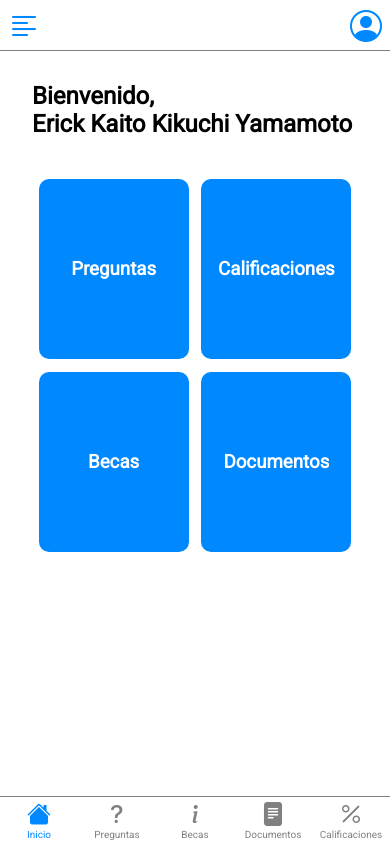
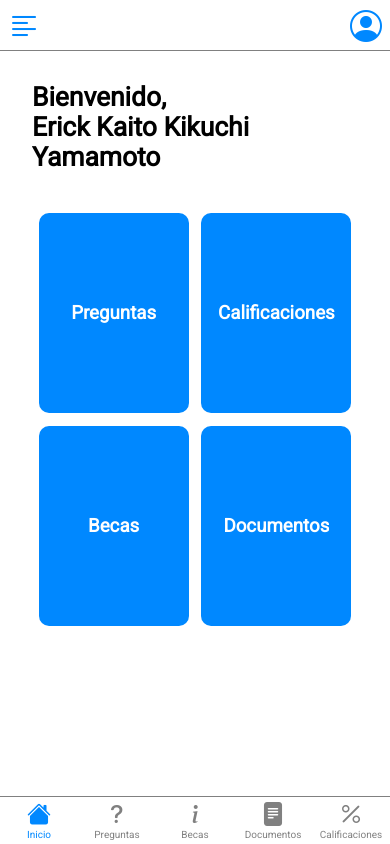
Before and after one commit to AbelTrinidadUNI/hci-pmv, a Next.js app: page / in a window 390 px wide. Built offline with nearby package versions, Linux system fonts and the light colour scheme.

Commit message:
Se agregaron los estilos para los distintos tamaños de pantalla y de agrego un margen abajo de los contenedores de las distintas paginas

```diff
--- a/components/becas/Becas.jsx
+++ b/components/becas/Becas.jsx
@@ -72,7 +72,7 @@ const Becas = () => {
 
 
     return <>
-        <div>
+        <div id='becas'>
             <div id='becas-titulo'>
                 <h2>Becas</h2>
             </div>
--- a/components/calificaciones/Calificaciones.jsx
+++ b/components/calificaciones/Calificaciones.jsx
@@ -20,7 +20,9 @@ const Calificaciones = () => {
   return (
     <>
       <div id="lista-materias-calificaciones">
-        <h2>Calificaciones</h2>
+        <div id="calificaciones-titulo">
+          <h2>Calificaciones</h2>
+        </div>
         <div id="buscador-materias">
             <input id="buscador-input" type="text" placeholder="Buscar..." onChange={(e) => setBuscador(e.target.value)}/>
         </div>
--- a/components/documentos/Documentos.jsx
+++ b/components/documentos/Documentos.jsx
@@ -45,7 +45,9 @@ const Documentos = () => {
 
     return <>
         <div id='documentos'>
-            <h2>Documentos</h2>
+            <div id='documentos-titulo'>
+                <h2>Documentos</h2>
+            </div>
             <div id='lista-documentos'>
                 {
                     documentos.map(d => <CardDocumento key={d.id} idDoc={d.id} nombre={d.nombre} precio={d.precio} tiempo={d.tiempo} addTotal={addTotal} reset={reset}/>)
--- a/pages/_app.js
+++ b/pages/_app.js
@@ -7,6 +7,8 @@ import "../styles/Calificaciones.css";
 import "../styles/Documentos.css";
 import "../styles/Becas.css";
 import "../styles/Preguntas.css";
+import "../styles/MediaQueries.css";
+
 
 export default function App({ Component, pageProps }) {
   return <Component {...pageProps} />
--- a/styles/Becas.css
+++ b/styles/Becas.css
@@ -1,5 +1,21 @@
+#becas{
+    overflow-y: auto;
+    height: calc(100vh - 100px);
+
+}
+
+#becas-titulo{
+    margin-bottom: 1rem;
+    font-size: larger;
+
+}
+
+.text-titulo-beca{
+    font-size: 1.4rem;
+}
+
 .card-beca{
-    height: 5rem;
+    min-height: 5rem;
     background-color: rgba(44, 131, 162, 1);
     margin-bottom: 1rem;
     padding: 0.5rem;
@@ -22,12 +38,17 @@
 
 .tags-card-becas{
     margin-top: 1rem;
+    display: flex;
+    flex-wrap: wrap;
 }
 
+.tags-card-becas > span {
+    margin-right: 5px;
+}
 
 .foto-perfil{
     font-size: 3.5rem;
-    width: 4rem;
+    min-width: 78px;
     height: 4rem;
     display: flex;
     align-items: center;
--- a/styles/Calificaciones.css
+++ b/styles/Calificaciones.css
@@ -1,3 +1,16 @@
+#lista-materias-calificaciones{
+    height: calc(100vh - 100px);
+    overflow-y: auto;
+}
+
+.listaMaterias{
+    margin-bottom: 20px;
+}
+
+#calificaciones-titulo{
+    font-size: larger;
+}
+
 .card-calificacion{
     height: 5rem;
     width: calc(100% - 1rem);
@@ -45,8 +58,9 @@
 }
 
 #modal-calificacion{
-    height: 22rem;
-    width: 18rem;
+    min-height: 22rem;
+    min-width: 18rem;
+    max-width: 25rem;
     background-color: rgba(44, 131, 162, 1);
     padding: 1rem;
     border-radius: 10px;
@@ -58,6 +72,16 @@
     justify-content: space-between;
     align-items: center;
     margin-bottom: 1rem;
+    min-height: 2rem;
+
+}
+
+.modal-header > h1 {
+    margin-right: 1rem;
+}
+
+.modal-header > span{
+    width: 20px;
 }
 
 .notas-modal{
@@ -67,12 +91,12 @@
 }
 
 .tipo-nota-modal{
-    font-size: 1.2rem;
+    font-size: 1.5rem;
     margin-bottom: 0.5rem;
 }
 
 .porcentaje-nota-modal{
-    font-size: 1.5rem;
+    font-size: 1.6rem;
     text-align: end;
 }
 
--- a/styles/CardInicio.css
+++ b/styles/CardInicio.css
@@ -3,16 +3,19 @@
     border: 2px solid red;
 }
  */
-#inicio{
+#inicio {
     padding: 0.5rem;
+    height: calc(100vh - 100px - 50px);
+    overflow-y: auto;
 }
 
-#saludo{
+
+#saludo {
     padding: 1rem;
     color: black;
 }
 
-#cardsInicio{
+#cardsInicio {
     /* display: grid;
     grid-template-columns: repeat(2, 0fr);
     grid-gap: 1rem;
@@ -21,9 +24,10 @@
     flex-wrap: wrap;
     justify-items: center;
     justify-content: center;
+    margin-bottom: 20px;
 }
 
-.card-inicio{
+.card-inicio {
     display: flex;
     justify-content: center;
     align-items: center;
--- a/styles/Documentos.css
+++ b/styles/Documentos.css
@@ -1,9 +1,14 @@
-#documentos>h2 {
+#documentos{
+    overflow-y: auto;
+}
+
+#documentos-titulo {
     margin-bottom: 1rem;
+    font-size: larger;
 }
 
 .card-documento {
-    height: 5rem;
+    min-height: 5rem;
     background-color: rgba(44, 131, 162, 1);
     margin-bottom: 1rem;
     padding: 0.5rem;
--- /dev/null
+++ b/styles/MediaQueries.css
@@ -0,0 +1,152 @@
+@media (min-width: 800px){
+    #preguntas, #becas, #documentos, #lista-materias-calificaciones{
+        padding-left: 10%;
+        padding-right: 10%;
+    }
+
+    #btn-doc-confirmar{
+        width: calc(100vw - 1rem - 20%);
+    }
+}
+
+@media (min-width: 1000px){
+    #preguntas, #becas, #documentos, #lista-materias-calificaciones{
+        padding-left: 20%;
+        padding-right: 20%;
+    }
+
+    #btn-doc-confirmar{
+        width: calc(100vw - 1rem - 40%);
+    }
+}
+
+@media (max-width: 2000px) {
+    .card-inicio {
+        width: 350px;
+        height: 350px;
+        font-size: 1.9rem;
+    }
+
+    #saludo{
+        font-size: 1.7rem;
+    }
+
+}
+
+@media (max-width: 1000px) {
+    .card-inicio {
+        width: 350px;
+        height: 350px;
+        font-size: 2rem;
+    }
+
+    #saludo{
+        font-size: 1.6rem;
+    }
+
+}
+
+
+@media (max-width: 800px) {
+    .card-inicio {
+        width: 280px;
+        height: 350px;
+        font-size: 1.6rem;
+    }
+    #saludo{
+        font-size: 1.5rem;
+    }
+}
+
+
+@media (max-width: 700px) {
+    .card-inicio {
+        width: 240px;
+        height: 300px;
+        font-size: 1.6rem;
+    }
+    #saludo{
+        font-size: 1.4rem;
+    }
+}
+
+@media (max-width: 610px) {
+    .card-inicio {
+        width: 180px;
+        height: 200px;
+        font-size: 1.1rem;
+    }
+
+
+}
+
+@media (max-width: 520px) {
+    .card-inicio {
+        width: 150px;
+        height: 200px;
+        font-size: 1rem;
+    }
+
+    #saludo{
+        font-size: 1.1rem;
+    }
+
+}
+
+@media (max-width: 320px) {
+    /*inicio*/
+    .card-inicio {
+        width: 200px;
+        height: 200px;
+        font-size: 1.2rem;
+    }
+
+    /*preguntas*/
+
+}
+
+
+@media only screen and (min-width: 1024px) and (min-height: 600px){
+    .card-inicio {
+        width: 350px;
+        height: 200px;
+        font-size: 2rem;
+    }
+    #saludo{
+        font-size: 1.8rem;
+    }
+}
+
+@media only screen and (min-width: 1280px) and (min-height: 700px){
+    .card-inicio {
+        width: 450px;
+        height: 250px;
+        font-size: 2rem;
+        margin-inline-end: 1rem;
+        margin-block-end: 1rem;
+    }
+
+    #saludo{
+        font-size: 1.9rem;
+    }
+}
+
+@media only screen and (min-width: 1300px) and (min-height: 820px){
+    .card-inicio {
+        width: 550px;
+        height: 250px;
+        font-size: 2rem;
+        margin-inline-end: 1rem;
+        margin-block-end: 1rem;
+    }
+
+    #saludo{
+        font-size: 1.9rem;
+    }
+}
+
+
+/*el menos 50px es para que se pueda mostrar correctamente en mi celular - soy abel xd*/
+#preguntas, #becas, #documentos, #lista-materias-calificaciones, #inicio {
+    height: calc(100vh - 100px - 50px);
+}
--- a/styles/Preguntas.css
+++ b/styles/Preguntas.css
@@ -1,3 +1,8 @@
+#preguntas{
+    height: calc(100vh - 100px);
+    overflow-y: auto;
+}
+
 #cabecera-preguntas {
     display: flex;
     justify-content: space-between;
@@ -22,11 +27,11 @@
     display: flex;
     border-radius: 10px;
     align-items: center;
-    overflow: inherit;
+   /*  overflow: inherit; */
 }
 
 .foto-perfil {
-    width: 18%;
+    min-width: 76px;
     height: 5rem;
 }
 
--- a/styles/layout.css
+++ b/styles/layout.css
@@ -74,9 +74,9 @@ ul{
 #contenido{
 
     /* border: 1px solid red; */
-    max-height: calc(100vmax - 100px)/*82.5vh*/;
+    max-height: calc(100vmax - 100px);/*82.5vh*/
     margin-top: 50px;
     padding: 0.5rem;
 
-    overflow-y: auto;
+    /* overflow-y: auto; */
 }
```
